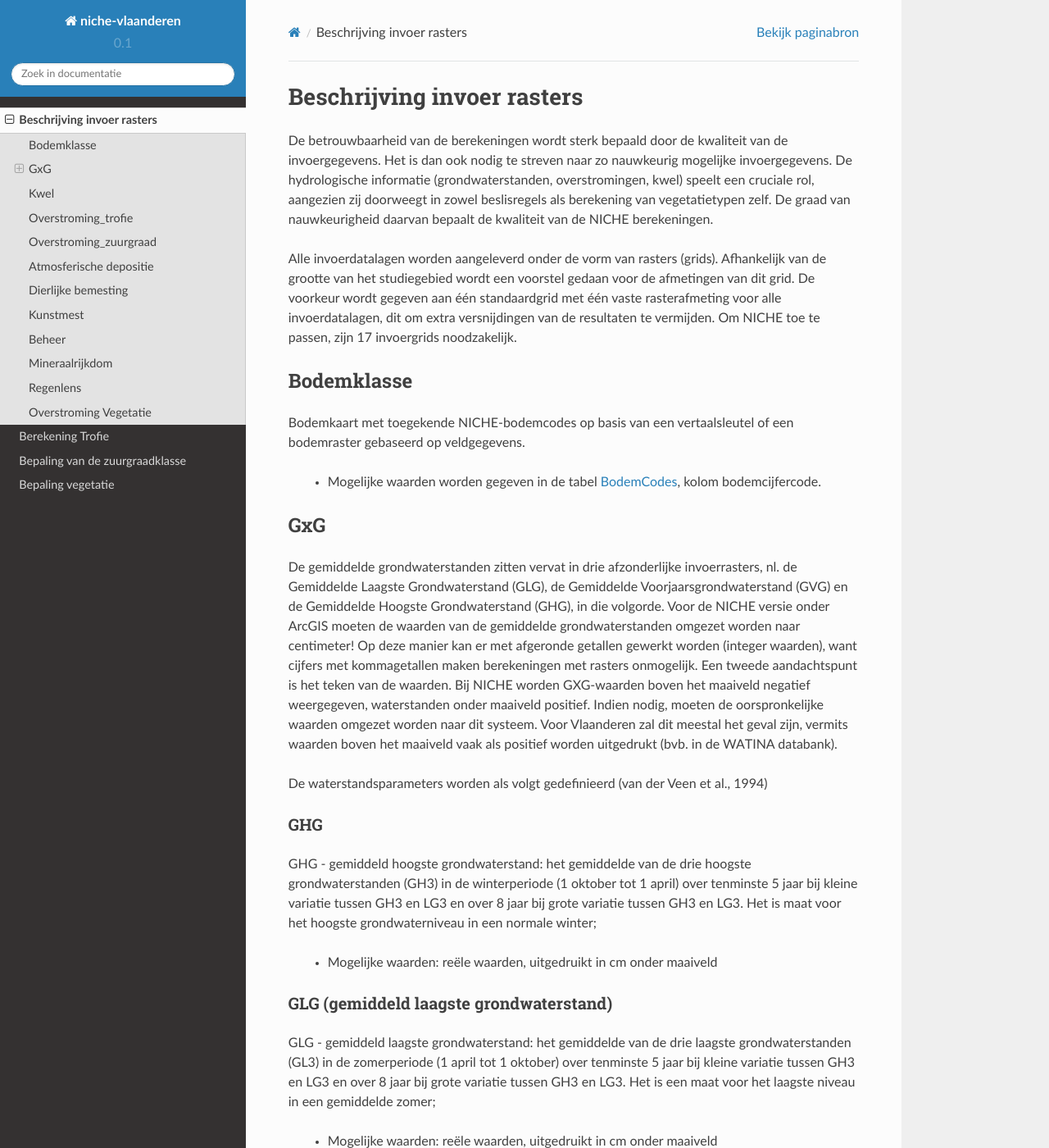
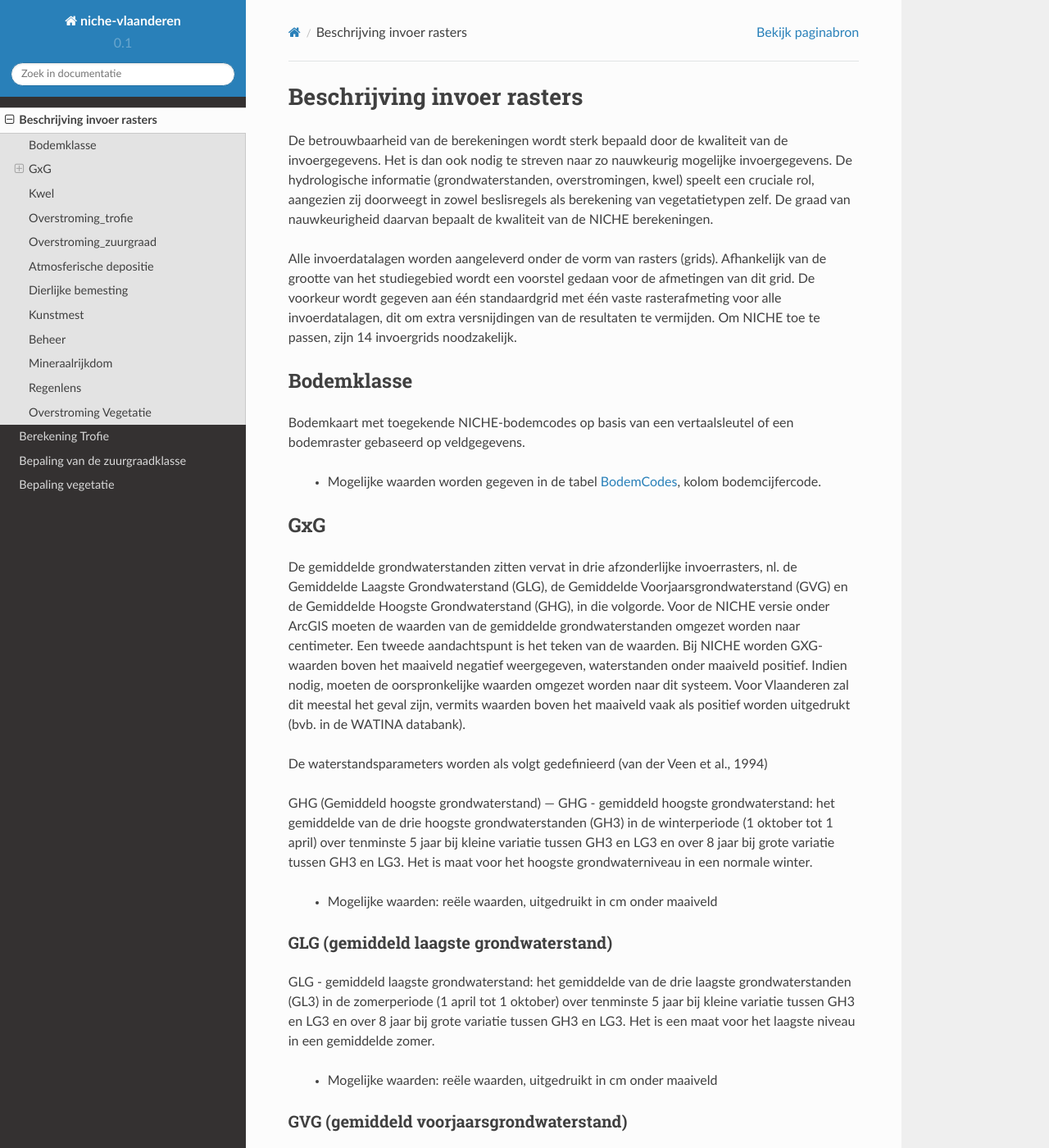
Before and after one commit to inbo/niche_vlaanderen, a Sphinx documentation site: the page built from docs/invoer.rst, in a window 1280 px wide and 1400 px high. Shown: the whole window at 82% size. Built offline with Sphinx 7.4.7 and the Read the Docs theme 2.0.0, drawn with Linux system fonts in a browser that asks for light colours; some of the changed text lies outside the part shown.

Commit message:
Improve documentation

```diff
--- a/docs/invoer.rst
+++ b/docs/invoer.rst
@@ -6,7 +6,7 @@
 De hydrologische informatie (grondwaterstanden, overstromingen, kwel) speelt een cruciale rol, aangezien zij doorweegt in zowel beslisregels als berekening van vegetatietypen zelf.
 De graad van nauwkeurigheid daarvan bepaalt de kwaliteit van de NICHE berekeningen.
 
-Alle invoerdatalagen worden aangeleverd onder de vorm van rasters (grids). Afhankelijk van de grootte van het studiegebied wordt een voorstel gedaan voor de afmetingen van dit grid. De voorkeur wordt gegeven aan één standaardgrid met één vaste rasterafmeting voor alle invoerdatalagen, dit om extra versnijdingen van de resultaten te vermijden. Om NICHE toe te passen, zijn 17 invoergrids noodzakelijk.
+Alle invoerdatalagen worden aangeleverd onder de vorm van rasters (grids). Afhankelijk van de grootte van het studiegebied wordt een voorstel gedaan voor de afmetingen van dit grid. De voorkeur wordt gegeven aan één standaardgrid met één vaste rasterafmeting voor alle invoerdatalagen, dit om extra versnijdingen van de resultaten te vermijden. Om NICHE toe te passen, zijn 14 invoergrids noodzakelijk.
 
 
 .. _bodemklasse:
@@ -22,16 +22,20 @@
 ===
 
 De gemiddelde grondwaterstanden zitten vervat in drie afzonderlijke invoerrasters, nl. de Gemiddelde Laagste Grondwaterstand (GLG), de Gemiddelde Voorjaarsgrondwaterstand (GVG) en de Gemiddelde Hoogste Grondwaterstand (GHG), in die volgorde.
-Voor de NICHE versie onder ArcGIS moeten de waarden van de gemiddelde grondwaterstanden omgezet worden naar centimeter! Op deze manier kan er met afgeronde getallen gewerkt worden (integer waarden), want cijfers met kommagetallen maken berekeningen met rasters onmogelijk. Een tweede aandachtspunt is het teken van de waarden. Bij NICHE worden GXG-waarden boven het maaiveld negatief weergegeven, waterstanden onder maaiveld positief.
-Indien nodig, moeten de oorspronkelijke waarden omgezet worden naar dit systeem. Voor Vlaanderen zal dit meestal het geval zijn, vermits waarden boven het maaiveld vaak als positief worden uitgedrukt (bvb. in de WATINA databank).
+Voor de NICHE versie onder ArcGIS moeten de waarden van de gemiddelde grondwaterstanden omgezet worden naar centimeter.
+Een tweede aandachtspunt is het teken van de waarden.
+Bij NICHE worden GXG-waarden boven het maaiveld negatief weergegeven, waterstanden onder maaiveld positief.
+Indien nodig, moeten de oorspronkelijke waarden omgezet worden naar dit systeem.
+Voor Vlaanderen zal dit meestal het geval zijn, vermits waarden boven het maaiveld vaak als positief worden uitgedrukt (bvb. in de WATINA databank).
 
 De waterstandsparameters worden als volgt gedefinieerd (van der Veen et al., 1994)
 
 .. _ghg:
 
-GHG
+GHG (Gemiddeld hoogste grondwaterstand)
 ---
-GHG - gemiddeld hoogste grondwaterstand: het gemiddelde van de drie hoogste grondwaterstanden (GH3) in de winterperiode (1 oktober tot 1 april) over tenminste 5 jaar bij kleine variatie tussen GH3 en LG3 en over 8 jaar bij grote variatie tussen GH3 en LG3. Het is maat voor het hoogste grondwaterniveau in een normale winter;
+GHG - gemiddeld hoogste grondwaterstand: het gemiddelde van de drie hoogste grondwaterstanden (GH3) in de winterperiode (1 oktober tot 1 april) over tenminste 5 jaar bij kleine variatie tussen GH3 en LG3 en over 8 jaar bij grote variatie tussen GH3 en LG3.
+Het is maat voor het hoogste grondwaterniveau in een normale winter.
 
  * Mogelijke waarden: reële waarden, uitgedruikt in cm onder maaiveld
 
@@ -40,14 +44,15 @@
 GLG (gemiddeld laagste grondwaterstand)
 ---------------------------------------
 
-GLG - gemiddeld laagste grondwaterstand: het gemiddelde van de drie laagste grondwaterstanden (GL3) in de zomerperiode (1 april tot 1 oktober) over tenminste 5 jaar bij kleine variatie tussen GH3 en LG3 en over 8 jaar bij grote variatie tussen GH3 en LG3. Het is een maat voor het laagste niveau in een gemiddelde zomer;
+GLG - gemiddeld laagste grondwaterstand: het gemiddelde van de drie laagste grondwaterstanden (GL3) in de zomerperiode (1 april tot 1 oktober) over tenminste 5 jaar bij kleine variatie tussen GH3 en LG3 en over 8 jaar bij grote variatie tussen GH3 en LG3.
+Het is een maat voor het laagste niveau in een gemiddelde zomer.
 
  * Mogelijke waarden: reële waarden, uitgedruikt in cm onder maaiveld
 
 .. _gvg:
 
-GVG
----
+GVG (gemiddeld voorjaarsgrondwaterstand)
+----------------------------------------
 
 GVG - gemiddelde voorjaarsgrondwaterstand: de gemiddelde grondwaterstand aan het begin van het groeiseizoen (1 april).
 Indien niet gekend kan de GVG afgeleid worden uit de formule: GVG = 5,4 + 0,83*GHG + 0,19*GLG (in cm).
--- a/docs/trofie.rst
+++ b/docs/trofie.rst
@@ -63,8 +63,8 @@
 
 * :ref:`stikstofmineralisatie` (vorige stap)
 * :ref:`atmosferische_depositie` (input raster)
-* N_Mest_Kunst: Kunstmest (input raster)
-* N_Mest_Dier: Dierlijke input (input raster)
+* :ref:`kunstmest` (input raster)
+* :ref:`dierlijke_bemesting` (input raster)
 
 .. topic:: Voorbeeld
 
--- a/docs/vegetatie.rst
+++ b/docs/vegetatie.rst
@@ -5,6 +5,9 @@
 Na de bepaling van de trofie en de zuurgraadklasse kan de eigenlijke bepaling van de mogelijke vegetatie gebeuren.
 
 Dit gebeurt aan de hand van de tabel `NicheVlTabel <https://github.com/inbo/niche-vlaanderen/blob/master/SystemTables/NicheVlTabel.csv>`_.
+
+Optioneel kunnen :ref:`beheer` en de :ref:`overstroming_vegetatie` mee als selectiefactor gebruikt worden.
+
 
 .. topic:: Voorbeeld
 
@@ -44,3 +47,5 @@
     16,Lolio-Potentillion anserinae,140000,4,3,30,-26,66,-3,3,2,1
 
   Volgende vegetatiecodes kunnen dus voorkomen: 7, 8, 9, 12, 13 en 16.
+
+  Indien ook nog inundantie wordt meegerekend, bvb regelmatig overstromen (1) valt een aantal mogelijke codes weg. Mogelijke codes zijn dan 7, 9, 12, 13 en 16.
```
Also changed, not shown: other parts of docs/invoer.rst (+10 -2 lines).
